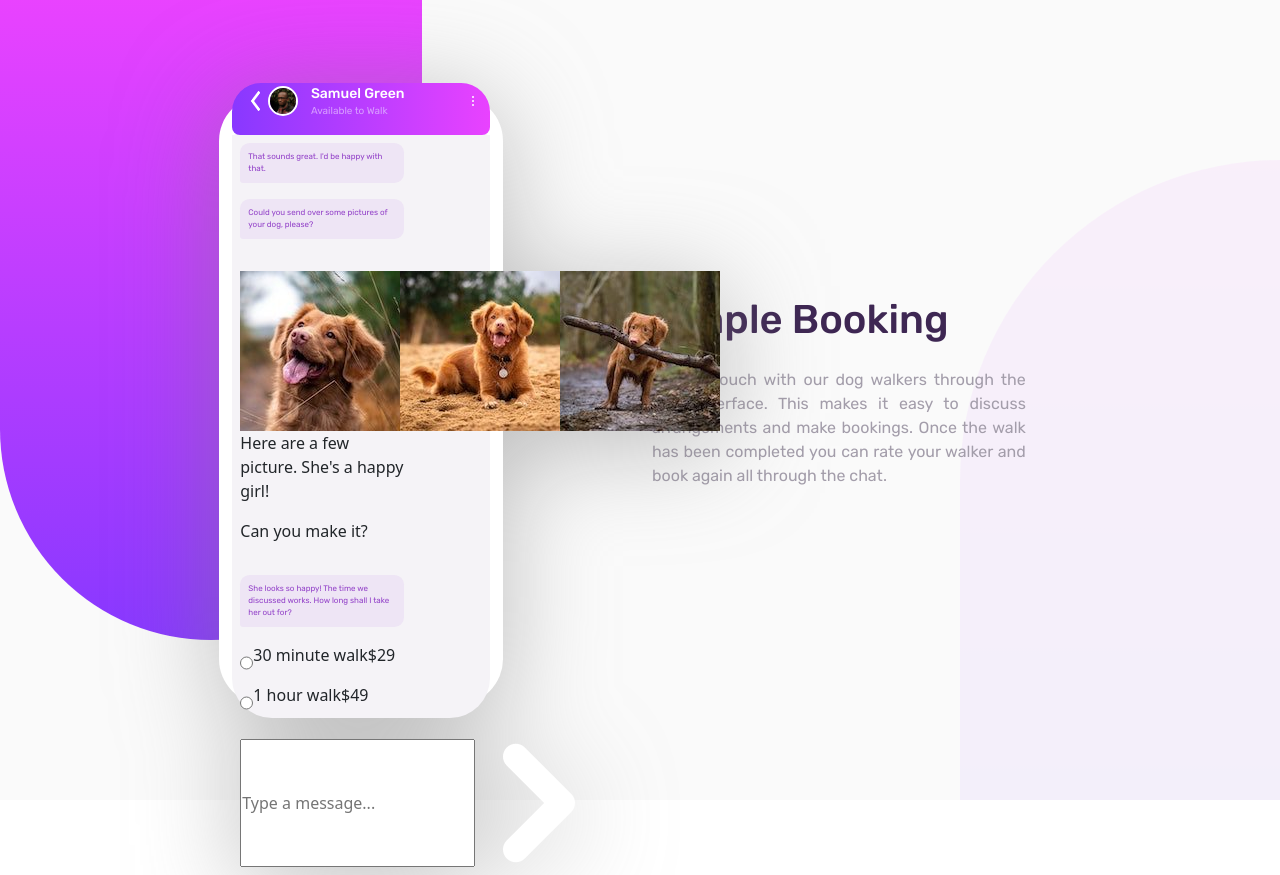
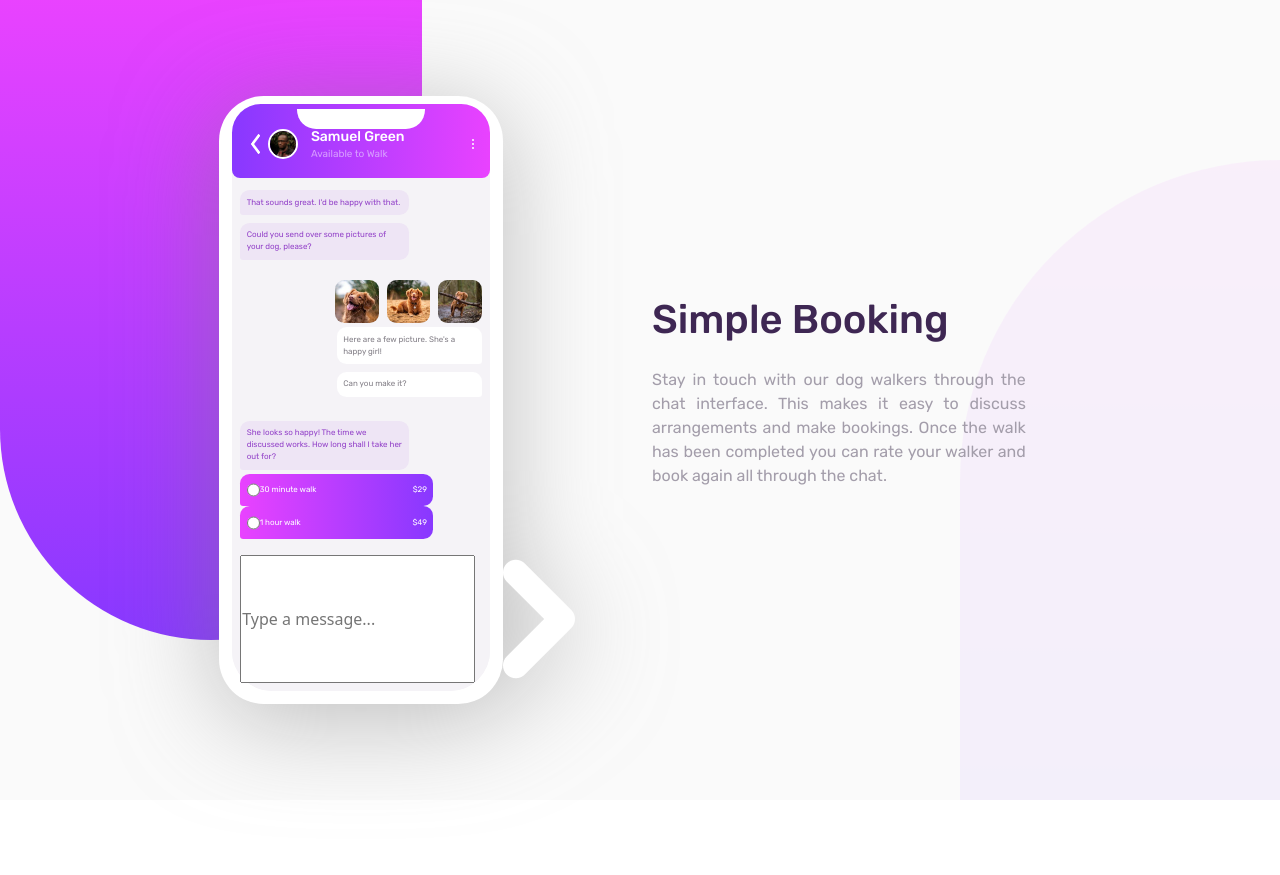
Before and after one commit to T-Induwara/chat-app-ui, a React (Create React App) app: page / in a window 1280 px wide. After the commit the page ends 800 px from the top, so only its background shows below. Built offline with nearby package versions, Linux system fonts and the light colour scheme.

Commit message:
Sending chat styling completed

```diff
--- a/src/App.css
+++ b/src/App.css
@@ -209,15 +209,40 @@
 
 /*CSS for chat section start*/
 .content-col{
-    width:70%;
     padding:0.5rem;
 }
+.content-col p{
+    margin:0.25rem 0rem;
+}
 .left-chat{
+    width:70%;
     font-family:'Rubik400';
     color:var(--ModerateViolet);
     font-size:0.5rem;
     background-color: hsl(272, 46%, 93%);
-    padding:0.5rem;
+    padding:0.4rem;
+    border-radius:0.6rem 0.6rem 0.6rem 0.2rem;
+}
+.dog-img{
+    width:18%;
+    border-radius:0.6rem;
+}
+.right-chat{
+    width:60%;
+    font-family:'Rubik400';
+    color:hsl(270, 3%, 51%);
+    font-size:0.5rem;
+    background-color: var(--White);
+    padding:0.4rem;
+    border-radius:0.6rem 0.6rem 0.2rem 0.6rem;
+}
+.left-chat-check{
+    width:80%;
+    font-family:'Rubik400';
+    color:var(--White);
+    font-size:0.5rem;
+    background: linear-gradient(270deg, rgba(136,56,255,1) 0%, rgba(233,66,255,1) 100%);
+    padding:0.4rem;
     border-radius:0.6rem 0.6rem 0.6rem 0.2rem;
 }
 /*CSS for chat section start*/
--- a/src/components/AppUI.js
+++ b/src/components/AppUI.js
@@ -40,7 +40,7 @@ const AppUI = () => {
                                 </div>
                             </div>
                             <div className="ui-content">
-                                <div className="content-col">
+                                <div className="d-flex flex-column align-items-left content-col">
                                     <p className="left-chat">
                                         That sounds great. I'd be happy with that.
                                     </p>
@@ -48,11 +48,11 @@ const AppUI = () => {
                                         Could you send over some pictures of your dog, please?
                                     </p>
                                 </div>
-                                <div className="content-col">
-                                    <div className="d-flex flex-row pet-images">
-                                        <img src={DogPic1} className="dog-img" alt="Dog image"/>
-                                        <img src={DogPic2} className="dog-img" alt="Dog image"/>
-                                        <img src={DogPic3} className="dog-img" alt="Dog image"/>
+                                <div className="d-flex flex-column align-items-end content-col">
+                                    <div className="d-flex flex-row justify-content-end gap-2 pet-images">
+                                        <img src={DogPic1} className="dog-img" alt="Dog imag"/>
+                                        <img src={DogPic2} className="dog-img" alt="Dog img"/>
+                                        <img src={DogPic3} className="dog-img" alt="Dog img"/>
                                     </div>
                                     <p className="right-chat">
                                         Here are a few picture. She's a happy girl!
@@ -65,7 +65,7 @@ const AppUI = () => {
                                     <p className="left-chat">
                                         She looks so happy! The time we discussed works. How long shall I take her out for?
                                     </p>
-                                    <div className="d-flex flex-row left-chat-check">
+                                    <div className="d-flex flex-row justify-content-between align-items-center left-chat-check">
                                         <div className="d-flex flex-row">
                                             <input type="radio" id="selection" name="time-walk" value="30"/>
                                             <p class="user-choice-text">
@@ -74,7 +74,7 @@ const AppUI = () => {
                                         </div>
                                         <p className="choice-price">$29</p>
                                     </div>
-                                    <div className="d-flex flex-row left-chat-check">
+                                    <div className="d-flex flex-row justify-content-between align-items-center left-chat-check">
                                         <div className="d-flex flex-row">
                                             <input type="radio" id="selection" name="time-walk" value="30"/>
                                             <p className="user-choice-text">
```
